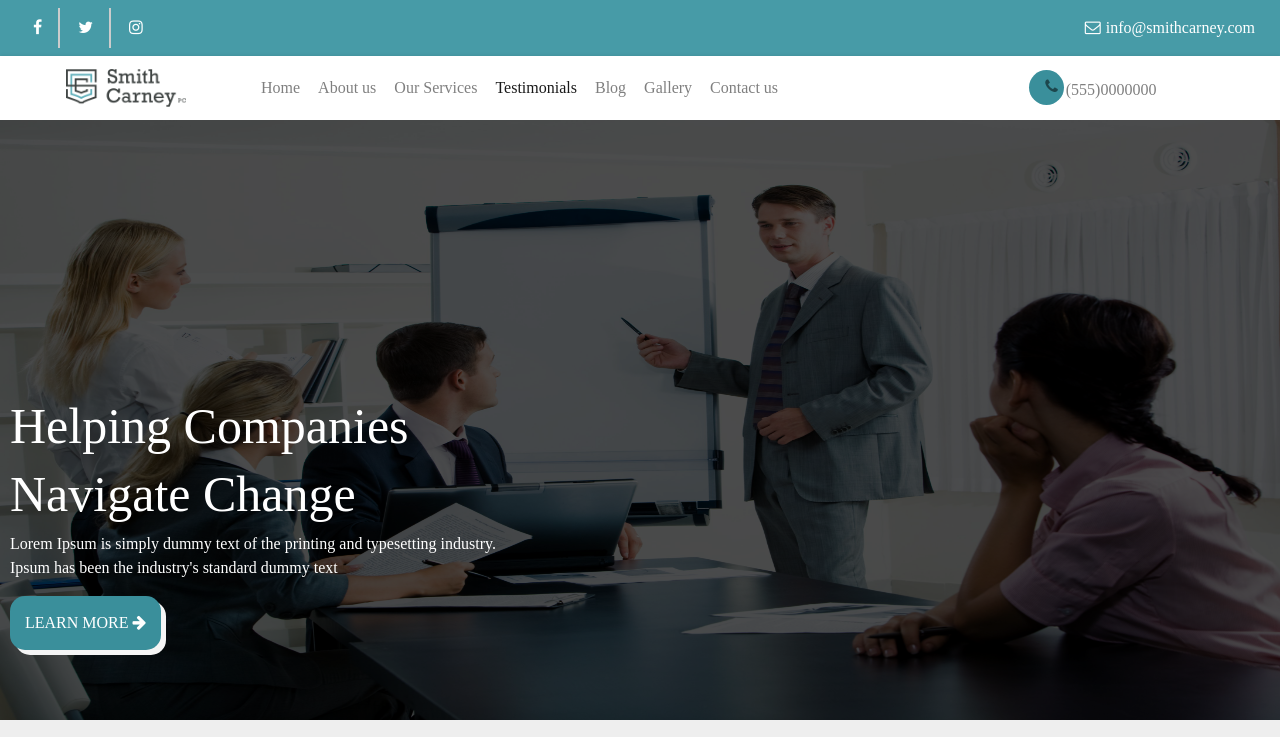
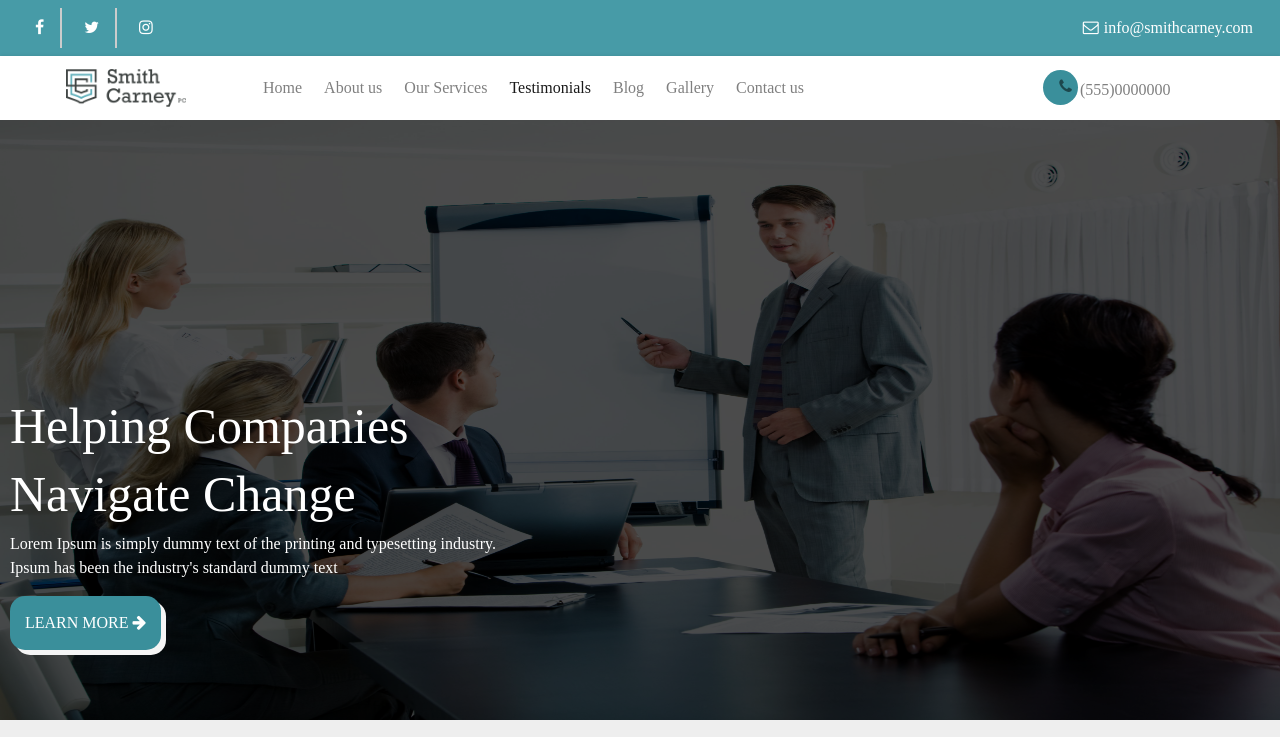
Before and after one commit to codebypassion/DigitalMarketing, a plain HTML site: page index.html in a window 1280 px wide. Shown: the top 737 px of the page. Drawn offline with nearby package versions, Linux system fonts and the light colour scheme.

Commit message:
Update style.css
line twenty seven margin change

```diff
--- a/assets/css/style.css
+++ b/assets/css/style.css
@@ -25,7 +25,7 @@ body {
 }
 
 .nav-link {
-  margin: 0 1px;
+  margin: 0 3px;
 }
 
 .nav-link img {
```
